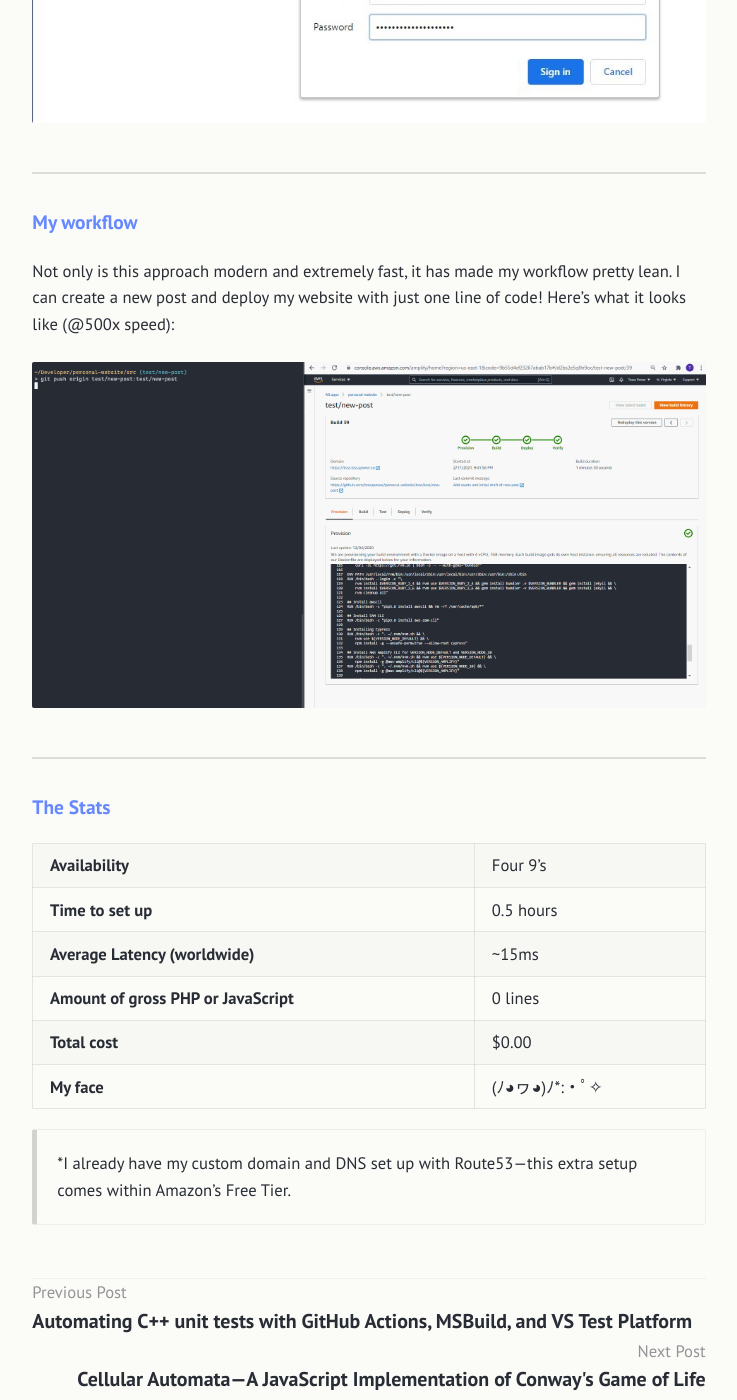
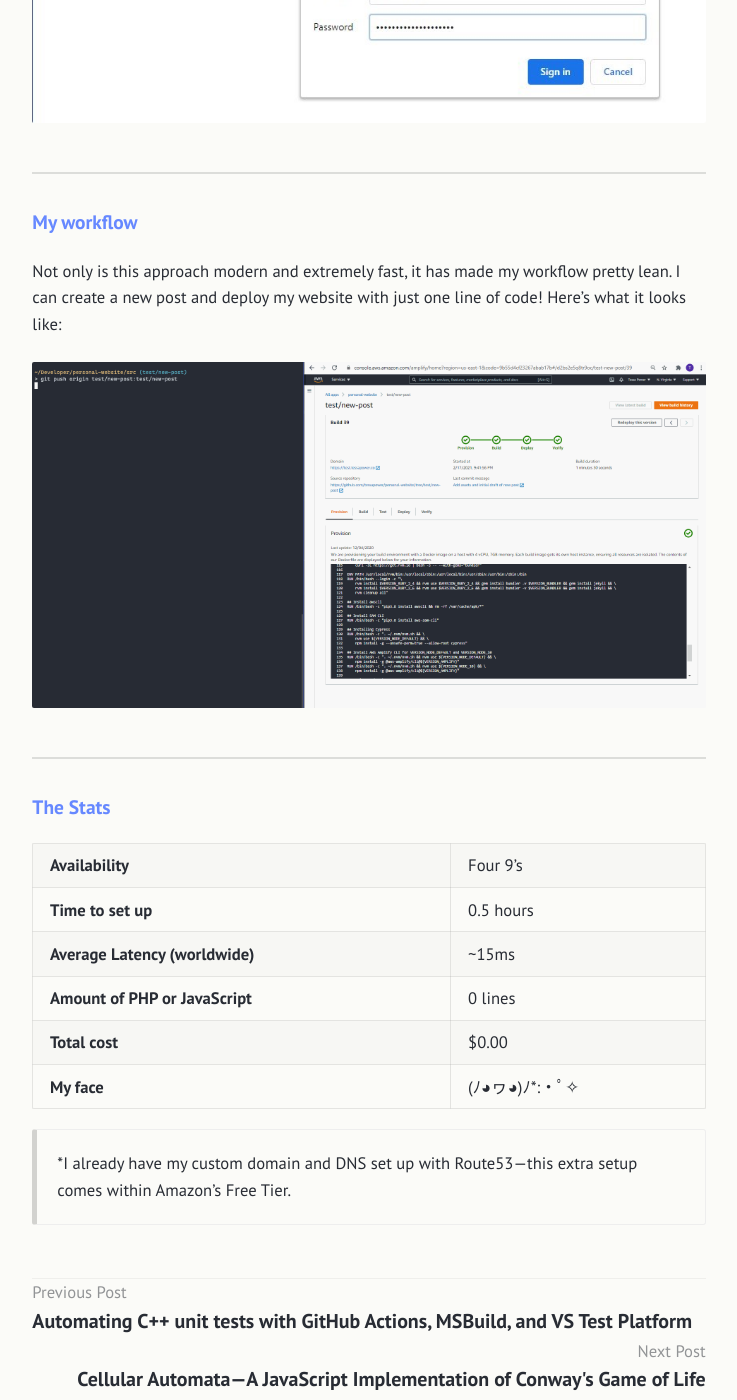
Before and after one commit to tessapower/tessapower.github.io, a Jekyll site: the page built from src/_posts/2020-08-10-blogception.md, in a window 1280 px wide and 1400 px high, scrolled down 5436 px. Shown: the whole window, without its empty margins (271-1008 px from the left). Built offline with Jekyll 4.4.1, drawn with Linux system fonts in a browser that asks for light colours; some of the changed text lies outside the part shown.

Commit message:
Minor adjustments

```diff
--- a/src/_posts/2020-08-10-blogception.md
+++ b/src/_posts/2020-08-10-blogception.md
@@ -1,5 +1,5 @@
 ---
-title: "A fast, modern Static Site—authored in Markdown, deployed to AWS"
+title: "A fast, modern static site—authored in Markdown, deployed to AWS"
 layout: post
 tags: [blog, jekyll, github, aws, amplify, serverless, cloudfront, markdown]
 ---
@@ -101,19 +101,19 @@ I use Access Control to prompt anyone who tries to access `https://test.tessapow
 ---
 ### [My workflow](my-workflow)
 
-Not only is this approach modern and extremely fast, it has made my workflow pretty lean. I can create a new post and deploy my website with just one line of code! Here's what it looks like (@500x speed):
+Not only is this approach modern and extremely fast, it has made my workflow pretty lean. I can create a new post and deploy my website with just one line of code! Here's what it looks like:
 
 ![End to End Continuous Deployment]({{ site.baseurl }}/assets/posts/2020-08-10-blogception/end-to-end.gif)
 
 ---
 ### [The Stats](#the-stats)
 
-| **Availability**                      | Four 9's        |
-| **Time to set up**                    | 0.5 hours       |
-| **Average Latency (worldwide)**       | ~15ms           |
-| **Amount of gross PHP or JavaScript** | 0 lines         |
-| **Total cost**                        | $0.00           |
-| **My face**                           | (ﾉ◕ヮ◕)ﾉ*:・ﾟ✧ |
+| **Availability**                | Four 9's        |
+| **Time to set up**              | 0.5 hours       |
+| **Average Latency (worldwide)** | ~15ms           |
+| **Amount of PHP or JavaScript** | 0 lines         |
+| **Total cost**                  | $0.00           |
+| **My face**                     | (ﾉ◕ヮ◕)ﾉ*:・ﾟ✧ |
 
 {% include callout.html
     content="*I already have my custom domain and DNS set up with Route53—this extra setup comes within Amazon's Free Tier."
```
